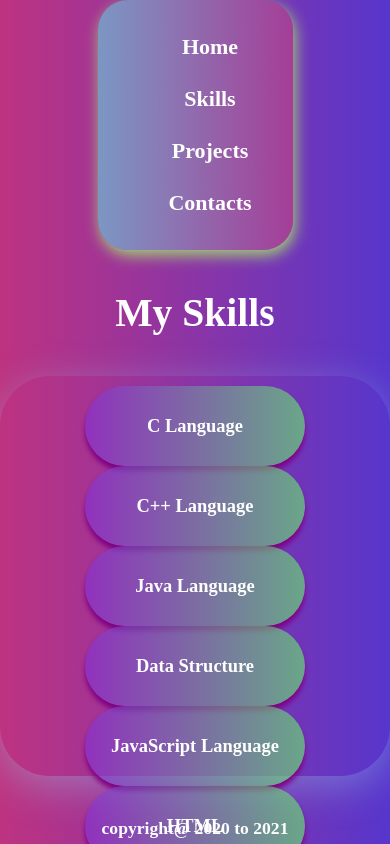
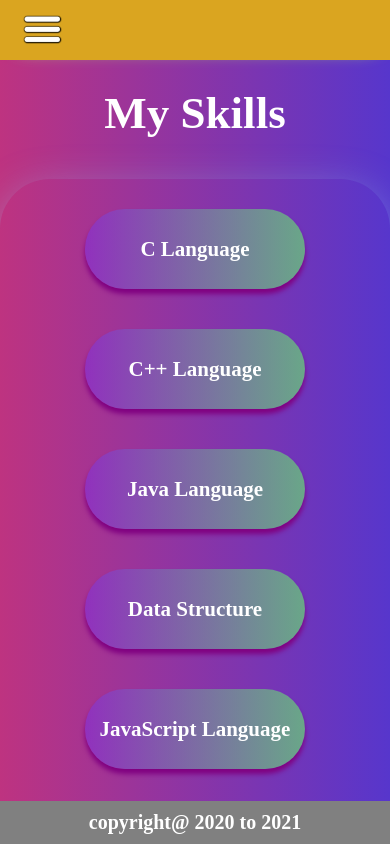
Before and after one commit to manish7479dlp/manish7479dlp.github.io, a React (Create React App) app: page /skills in a window 390 px wide. Shown: the top 844 px of the page. Built offline with nearby package versions, Linux system fonts and the light colour scheme.

Commit message:
Responsiveness is Added in Home , Skills , and Menu components

```diff
--- a/src/Components/Contact.jsx
+++ b/src/Components/Contact.jsx
@@ -1,7 +1,15 @@
+const dec = {
+    color: "white",
+    fontSize: "50px",
+    textAlign: "center",
+    lineHeight: "90vh"
+
+
+}
 const Contact = () =>{
     return(
         <>
-            <h1>Hello from the Contact side..</h1>
+            <h1 style = {dec}>Under Developing Contact Section</h1>
         </>
     )
 }
--- a/src/Components/Home.jsx
+++ b/src/Components/Home.jsx
@@ -6,17 +6,14 @@ import imgLink from './Image.jpg'
 const Home = () =>{
     return(
         <>
+            <div className="mainSection">
             <div className="rCircle"></div>
             <div className="lCircle"></div>
-            <div className="mainSection">
                 <div className="imgSection">
                     <img src = {imgLink} alt="Avtar" />
                 </div>
                 <div className="detailSection">
-
-
-              <p> Hey, I am <span className="name">Manish Kumar</span> I am Currently Studing in Murshidabad College Of Engineering and Technology in The Department of Computer Science and Engineering in 2<sup>nd</sup> year. Intresting Thing About me is that I am very Curious About Learning new Technlogy..</p>
-
+                   <p> Hey, I am <span className="name">Manish Kumar</span> I am Currently Studing in Murshidabad College Of Engineering and Technology in The Department of Computer Science and Engineering in 2<sup>nd</sup> year. Intresting Thing About me is that I am very Curious About Learning new Technlogy..</p>
                 </div>
             </div>
         </>
--- a/src/Components/Menu.jsx
+++ b/src/Components/Menu.jsx
@@ -1,10 +1,16 @@
 import React from 'react';
 import { NavLink } from 'react-router-dom';
+import ToggleImage from './toggle.png'
 
 const Menu = () =>{
     return (
         <>
-
+           <div className="label">
+                <label htmlFor="toggle">
+                <img src = {ToggleImage} alt="toggleImage" />
+            </label>
+           </div>
+           <input type="checkbox" id = "toggle" />
             <nav>
                 <NavLink className= "navLink" activeClassName='active' to = "/">Home</NavLink>
                 <NavLink className= "navLink" activeClassName='active'to = "/skills">Skills</NavLink>
--- a/src/Components/Project.jsx
+++ b/src/Components/Project.jsx
@@ -1,7 +1,15 @@
+const dec = {
+    color: "yellow",
+    fontSize: "50px",
+    textAlign: "center",
+    lineHeight: "90vh"
+
+
+}
 const Project = () =>{
     return(
         <>
-            <h1>Hello from the Project side..</h1>
+            <h1 style = {dec}>Under Developing Project Section</h1>
         </>
     )
 }
--- a/src/Components/style.css
+++ b/src/Components/style.css
@@ -17,59 +17,22 @@ body {
 
 }
 
+/* Menu Page Css start */
 
 nav {
     width: 50%;
-    /* height: 55px; */
     background-color: rgba(132, 161, 170, 0.295);
     display: flex;
     justify-content: center;
     align-items: center;
-    position: relative;
     margin: auto;
     border-radius: 30px;
-    top: 0px;
     backdrop-filter: blur(40px);
     box-shadow: 2px 5px 15px rgb(163, 216, 113);
     background: linear-gradient(to right , rgba(86, 250, 242, 0.5) , rgba(228, 74, 113, 0.438));
 
 }
 
-.rCircle {
-    height: 200px;
-    width: 200px;
-    background-color: red;
-    border-radius: 50%;
-    position: absolute;
-    right: 80px;
-    top: 150px;
-    z-index: -1;
-}
-
-.lCircle {
-    height: 150px;
-    width: 150px;
-    background-color: rgb(0, 0, 255);
-    border-radius: 50%;
-    position: absolute;
-    left: 540px;
-    /* top: 175px; */
-    bottom: 96px;
-    /* transition: all 5s; */
-    margin-left: 0px;
-    animation-name: sample;
-    animation-duration: 26s;
-    animation-timing-function: linear;
-    animation-iteration-count: infinite;
-    animation-direction: alternate;
-    /* transition: all .5s; */
-}
-
-@keyframes sample {
-    0%{
-         margin-left: 750px;
-    }
-}
 .navLink {
     font-size: 2.5rem;
     text-decoration: none;
@@ -89,24 +52,116 @@ nav {
     border-radius: 30px;
 }
 
-.footerTitle {
+.label {
     width: 100%;
-    text-align: center;
-    color: var(--primaryColor);
-    position: absolute;
-    bottom: 0px;
-    padding-bottom: 5px;
+    height: 60px;
+    background: goldenrod;
+    display: flex;
+    align-items: center;
+    display: none;
+    position: relative;
+    z-index: 10;
 }
 
+.label img {
+    max-width: 45px;
+    max-height: 45px;
+    margin-left: 20px;
+    cursor: pointer;
+    padding: 3px;
+    margin-top: 12px;
+
+}
+
+.label img:hover {
+    border: 2px solid white;
+    border-radius: 5px;
+    background-color: rgba(128, 0, 0, 0.445);
+}
+
+input[type = "checkbox"] {
+    display: none;
+}
+
+@media screen and (max-width: 600px) {
+    .label {
+        display:block;
+    }
+    nav {
+        /* transform: translateY(-400px); */
+        flex-direction: column;
+        margin-top: -265px;
+        width: 100%;
+        height: auto;
+        transition: .8s;
+    }
+
+    .navLink {
+        font-size: 3.2rem;
+        /* padding-left: 10px; */
+        /* padding: 10px 5px; */
+        padding-right: 10px;
+    }
+
+
+    #toggle:checked + nav {
+        /* transform: translatey(0px); */
+        margin-top: 0px;
+    }
+}
+
+
+
+/* Home page css start */
+
+
+
+.rCircle {
+    height: 200px;
+    width: 200px;
+    background-color: red;
+    border-radius: 50%;
+    position: absolute;
+    top: -60px;
+    right: 76px;
+    z-index: -1;
+    display: none;
+}
+
+.lCircle {
+    display: none;
+    height: 150px;
+    width: 150px;
+    background-color: rgb(0, 0, 255);
+    border-radius: 50%;
+    position: absolute;
+    left: 540px;
+    z-index: -1;
+    animation-name: sample;
+    animation-duration: 26s;
+    animation-timing-function: linear;
+    animation-iteration-count: infinite;
+    animation-direction: alternate;
+    /* transition: all .5s; */
+}
+
+@keyframes sample {
+    0%{
+         margin-left: 750px;
+    }
+}
+
+
+
+
 .mainSection {
-
     display: flex;
     justify-content: space-evenly;
     align-items: center;
     /* border: 2px solid red; */
     margin-top: 10%;
     padding: 40px 10px;
-
+    position: relative;
 
 }
 
@@ -154,27 +209,23 @@ nav {
 
 }
 
-@media screen and (max-width:600px) {
-    body {
+@media screen and (max-width: 600px) {
+    .mainSection {
         height: auto;
+        flex-direction: column;
+        margin: 7% 0;
     }
-    nav {
+    .imgSection {
         height: 250px;
-        flex-direction: column;
-        /* background-color: red; */
+        width: 250px;
+        margin-bottom: 50px;
+        border-right-color: rgb(85, 192, 211);
+    }
+    .detailSection {
+        width: 100%;
+        height: auto;
 
-    }
-
-    .mainSection {
-        padding: 60px 0px;
-        flex-direction: column;
-        /* justify-content: space-between; */
-        align-items: center;
-
-    }
-
-    html {
-        font-size: 55%;
+        /* margin: 2px 8px; */
     }
 }
 
@@ -231,3 +282,32 @@ nav {
     background-color: red;
 
 }
+
+@media screen and (max-width: 600px) {
+    .mainBody .container {
+        width: 100%;
+        height: auto;
+        padding: 10px;
+    }
+    .mainBody .container .content {
+        margin: 20px 2px;
+    }
+}
+
+
+
+
+
+
+
+
+.footerTitle {
+    width: 100%;
+    text-align: center;
+    color: var(--primaryColor);
+    position: fixed;
+    bottom:0px;
+    padding: 10px;
+    background-color: rgb(128, 128, 128);
+    z-index: 10;
+}
```
Also changed, not shown: src/Components/toggle.png (added).
